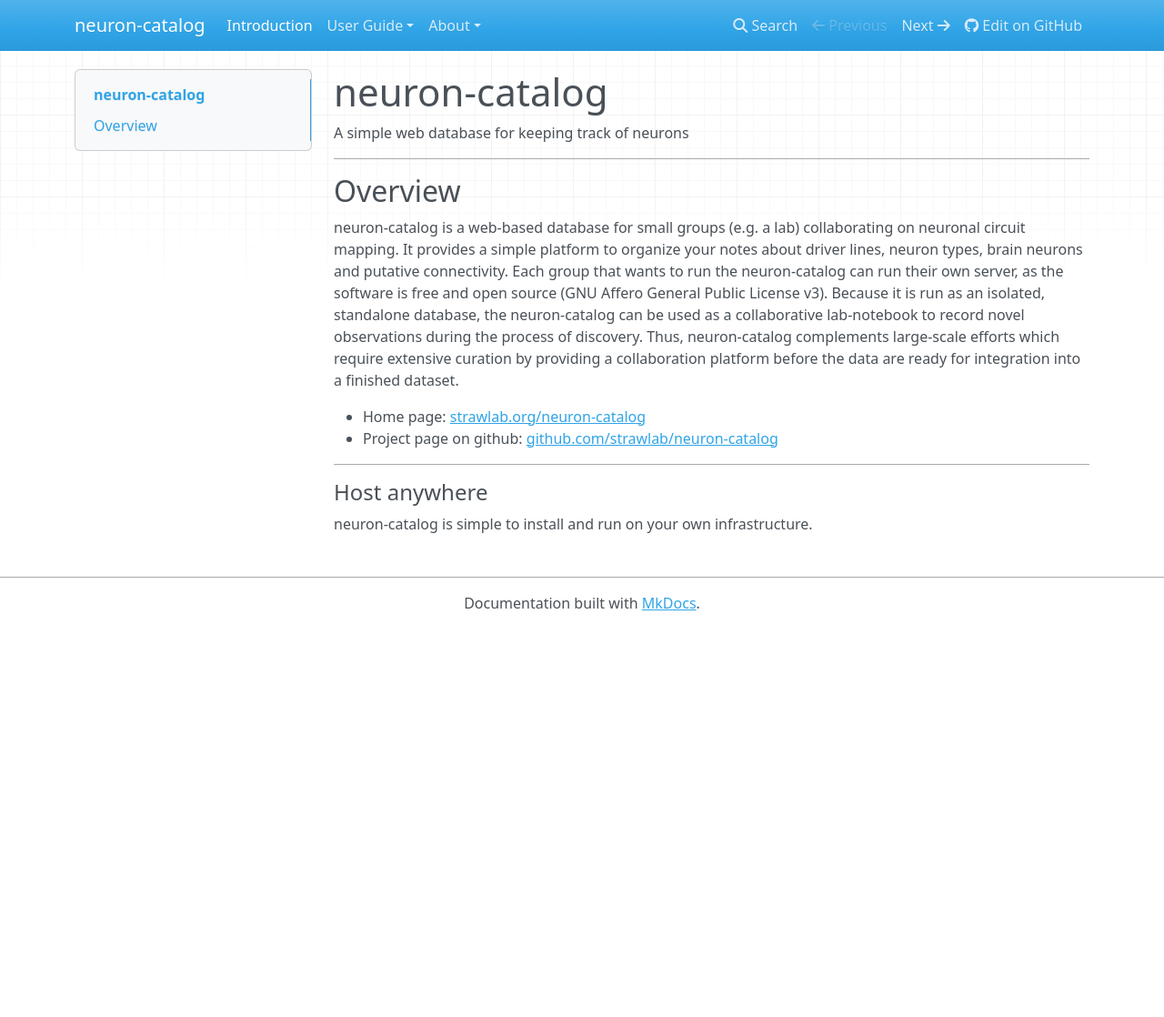
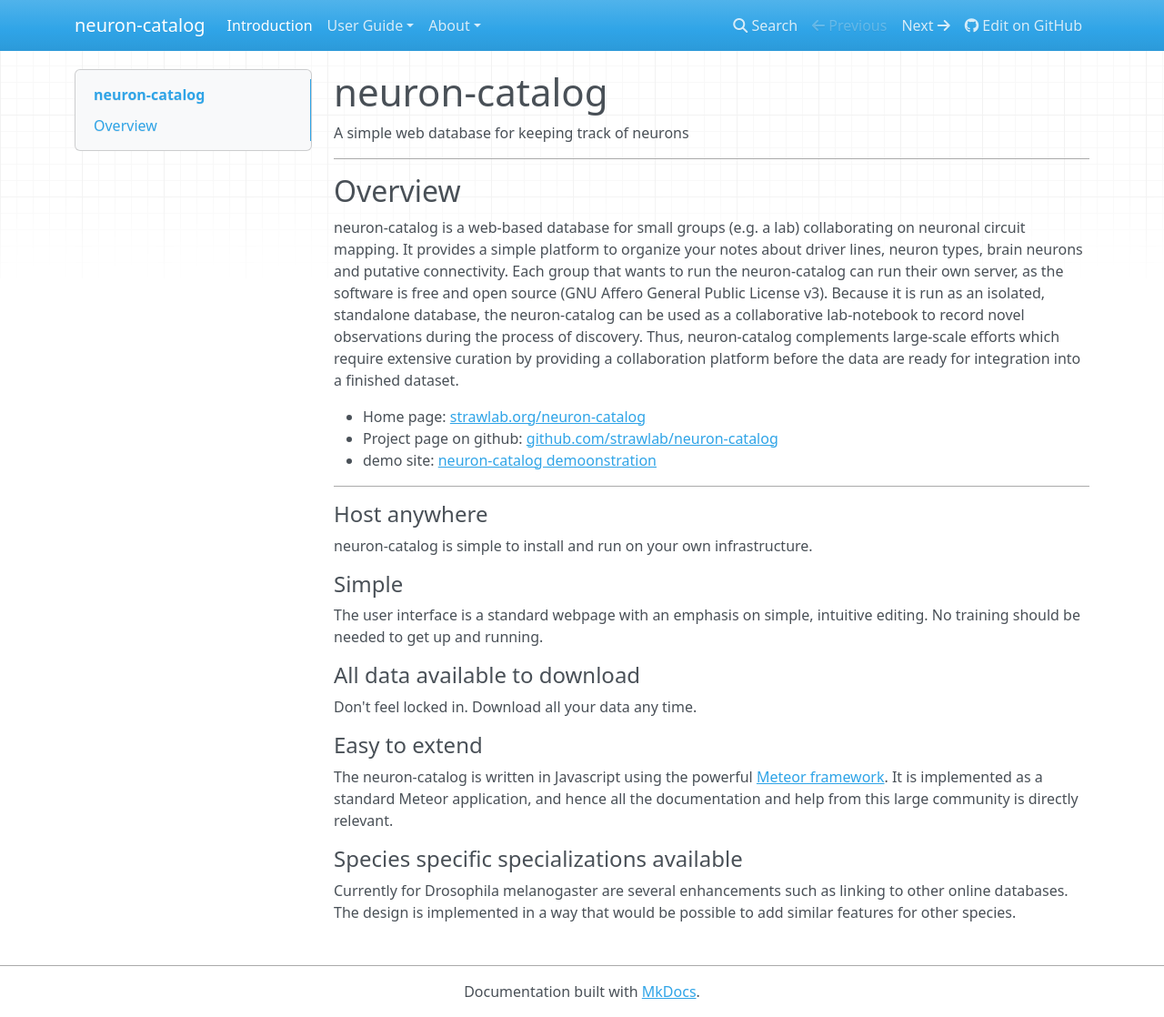
Before and after one commit to strawlab/neuron-catalog, an MkDocs documentation site: the page built from docs/index.md, in a window 1280 px wide and 1118 px high. Shown: the whole window at 91% size. Built offline with MkDocs 1.6.1, drawn with Linux system fonts in a browser that asks for light colours; nearby versions of some CDN libraries; old or Windows-style settings are respelled for this version of MkDocs.

Commit message:
improve documentation

```diff
--- a/docs/index.md
+++ b/docs/index.md
@@ -22,6 +22,7 @@ a finished dataset.
 - Home page: [strawlab.org/neuron-catalog](http://strawlab.org/neuron-catalog)
 - Project page on github:
 [github.com/strawlab/neuron-catalog](https://github.com/strawlab/neuron-catalog)
+- demo site: [neuron-catalog demoonstration](https://neuron-catalog.meteor.com)
 
 ---
 
@@ -29,3 +30,25 @@ a finished dataset.
 
 neuron-catalog is simple to install and run on your own
 infrastructure.
+
+#### Simple
+
+The user interface is a standard webpage with an emphasis on simple,
+intuitive editing. No training should be needed to get up and running.
+
+#### All data available to download
+
+Don't feel locked in. Download all your data any time.
+
+#### Easy to extend
+
+The neuron-catalog is written in Javascript using the powerful [Meteor
+framework](https://www.meteor.com). It is implemented as a standard
+Meteor application, and hence all the documentation and help from this
+large community is directly relevant.
+
+#### Species specific specializations available
+
+Currently for Drosophila melanogaster are several enhancements such as
+linking to other online databases. The design is implemented in a way
+that would be possible to add similar features for other species.
```
Also changed, not shown: README.md (+1 -0 lines).
